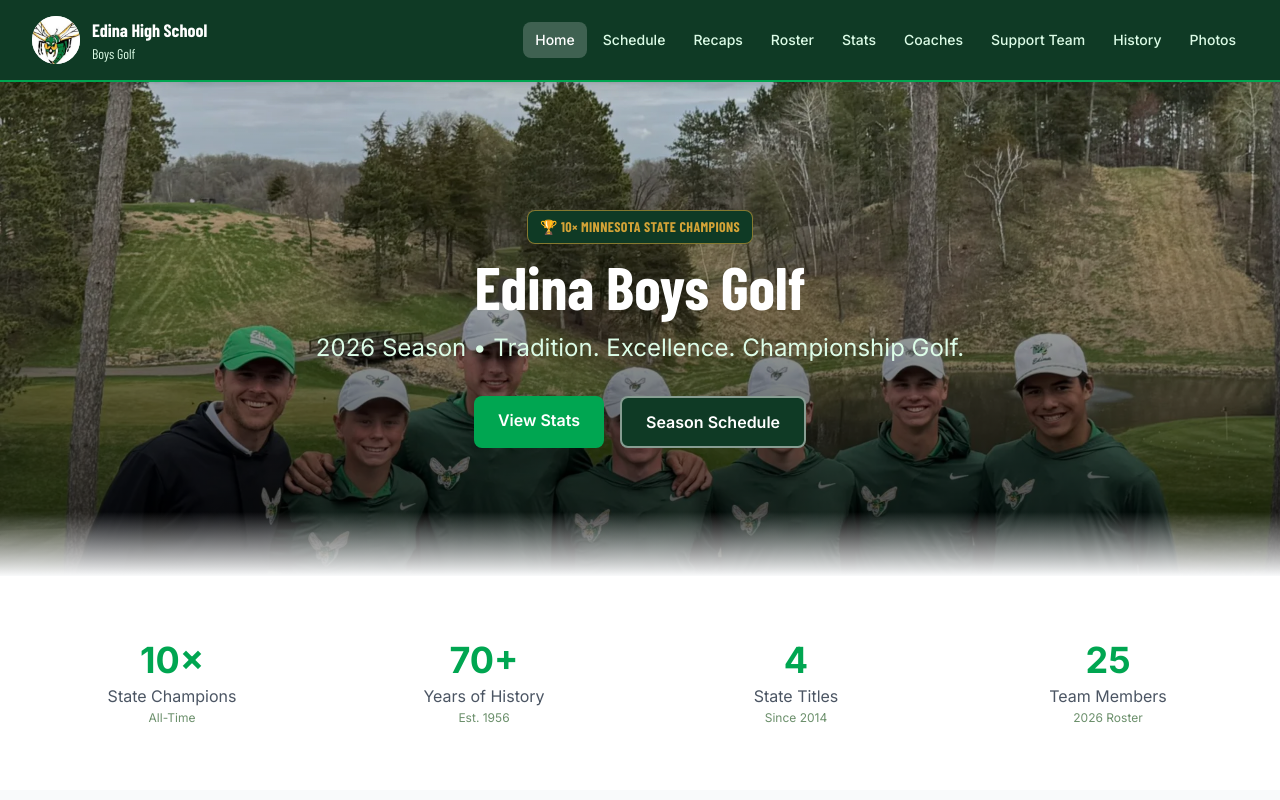
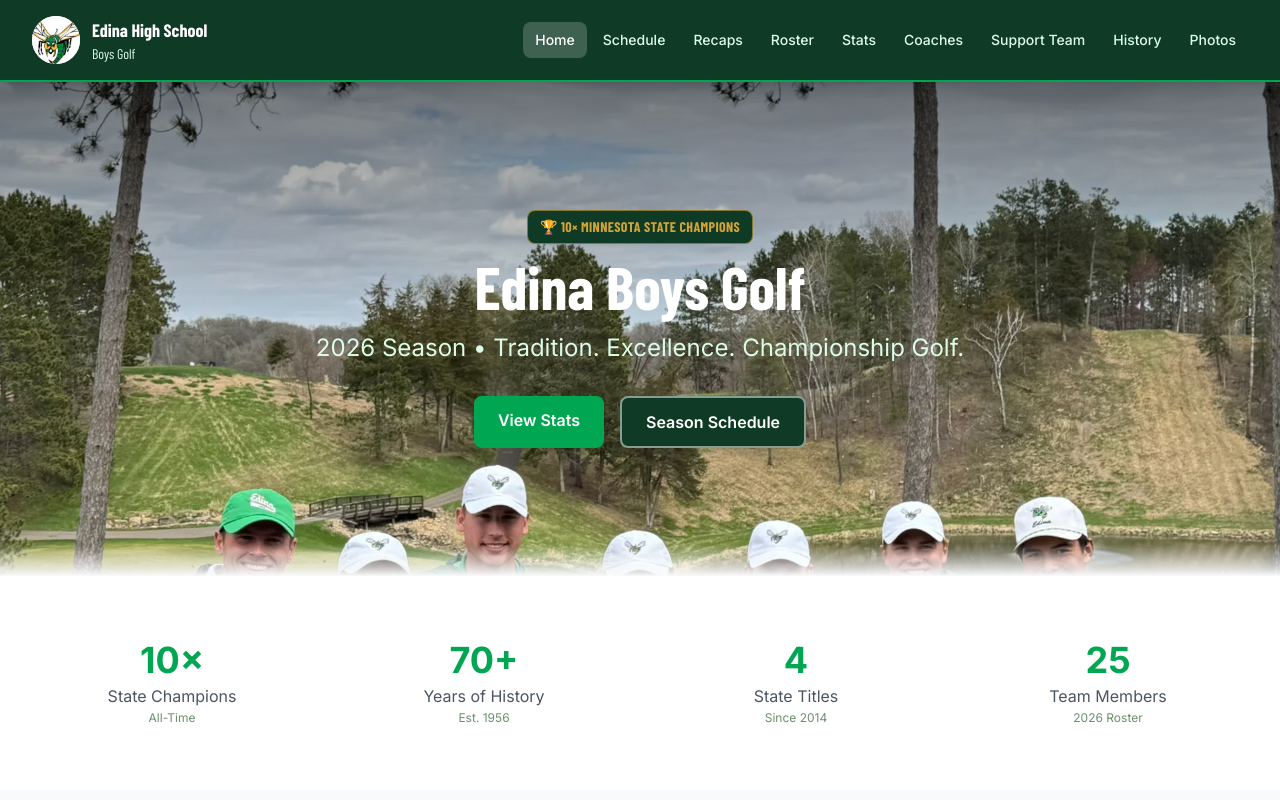
Before and after one commit to rlarson12/edina-golf-website, a React (Vite) app: page / in a window 1280 px wide. Shown: the top 800 px of the page. Built offline with nearby package versions, Linux system fonts and the light colour scheme; a web font is replaced by a local one.

Commit message:
Hero: object-position center 25%, top-down gradient for text legibility, reduced bottom fade to 8px

```diff
--- a/public/version.json
+++ b/public/version.json
@@ -1 +1 @@
-{"buildTime":1776401297632}
+{"buildTime":1776401526626}
--- a/src/pages/Home.jsx
+++ b/src/pages/Home.jsx
@@ -177,10 +177,10 @@ function Home() {
         {/* Background Image */}
         <div
           className="absolute inset-0 bg-cover"
-          style={{ backgroundImage: "url('/images/unnamed.webp')", backgroundPosition: 'center 60%' }}
+          style={{ backgroundImage: "url('/images/unnamed.webp')", backgroundPosition: 'center 25%' }}
         ></div>
-        {/* Dark gradient only — no color tint */}
-        <div className="absolute inset-0 bg-gradient-to-t from-black/80 via-black/40 to-black/10" />
+        {/* Dark gradient — top for text legibility, bottom edge only for transition */}
+        <div className="absolute inset-0 bg-gradient-to-b from-black/50 via-transparent to-transparent" />
         <div className="relative max-w-7xl mx-auto px-4 sm:px-6 lg:px-8 py-16 md:py-24 lg:py-32">
           <div className="text-center">
             {/* Gold state champion eyebrow badge */}
@@ -203,7 +203,7 @@ function Home() {
             </div>
           </div>
         </div>
-        <div className="absolute bottom-0 left-0 right-0 h-16 bg-gradient-to-t from-gray-50 to-transparent"></div>
+        <div className="absolute bottom-0 left-0 right-0 h-8 bg-gradient-to-t from-gray-50 to-transparent"></div>
       </section>
 
       {/* Quick Stats */}
```
